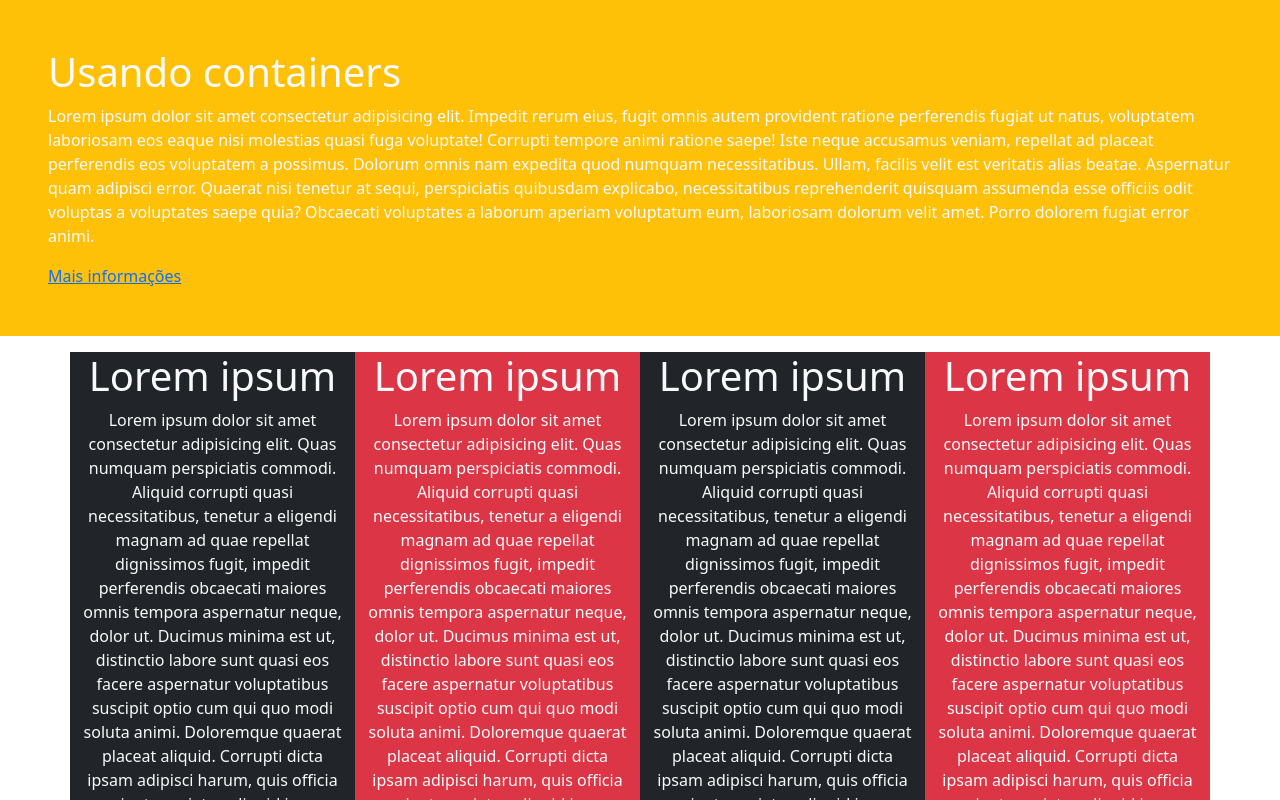
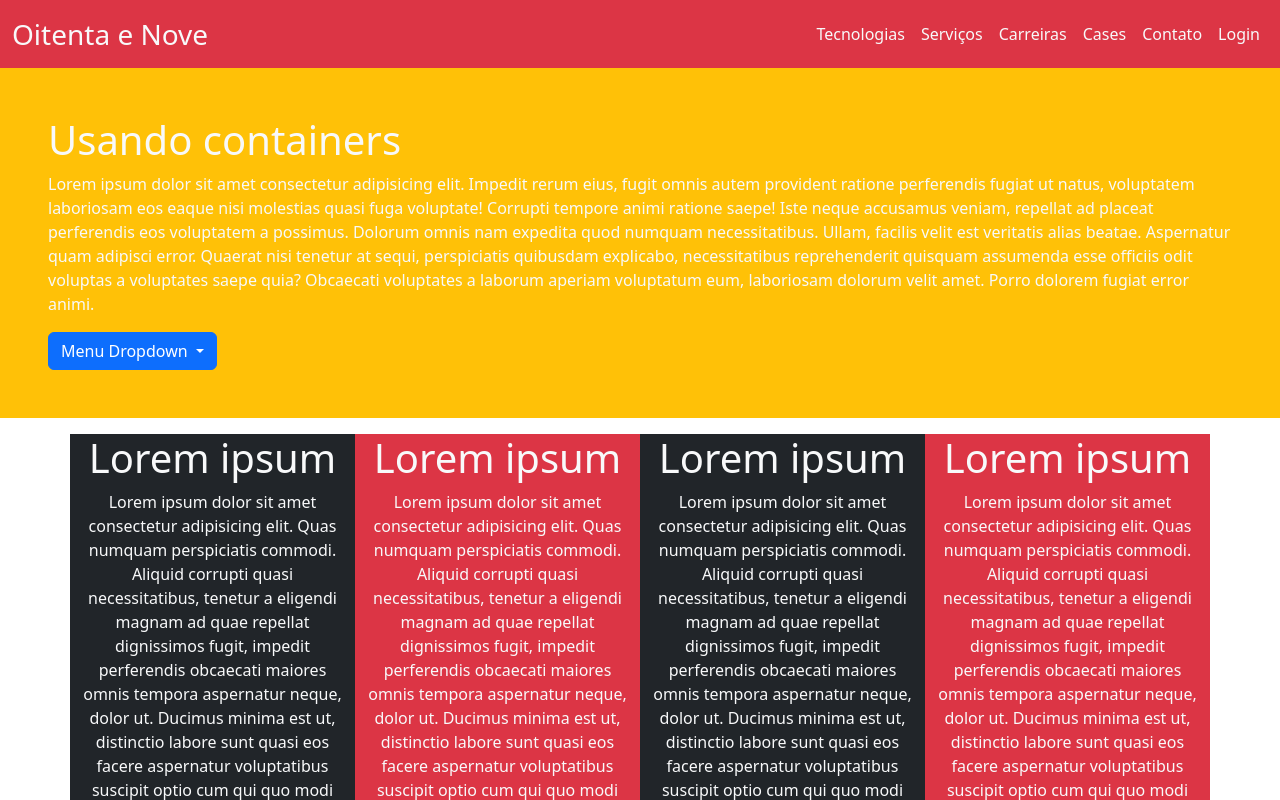
Before and after one commit to dudatiemiak/nc_bootstrap, a plain HTML site: page index.html in a window 1280 px wide. Shown: the top 800 px of the page. Drawn offline with nearby package versions, Linux system fonts and the light colour scheme.

Commit message:
Menus de navegação

```diff
--- a/index.html
+++ b/index.html
@@ -14,10 +14,60 @@
     <link href="https://fonts.googleapis.com/css2?family=Catamaran:wght@100..900&family=Poppins:ital,wght@0,100;0,200;0,300;0,400;0,500;0,600;0,700;0,800;0,900;1,100;1,200;1,300;1,400;1,500;1,600;1,700;1,800;1,900&display=swap" rel="stylesheet">
   </head>
   <body>
+    <!-- menu de navegação -->
+    <nav class="navbar navbar-expand-lg bg-danger navbar-dark">
+      <div class="container-fluid">
+          <a class="navbar-brand text-light fs-3" href="#">Oitenta e Nove</a>
+          <!-- navbar-toggler: ativa ou desativa a visualização do menu-sanduíche -->
+          <button class="navbar-toggler" type="button" data-bs-toggle="collapse" data-bs-target="#navbarNav"
+              aria-controls="navbarNav" aria-expanded="false" aria-label="Toggle navigation">
+              <!-- navbar-toggler-icon: classe para inserir o ícone do menu-sanduíche -->
+              <span class="navbar-toggler-icon"></span>
+          </button>
+          <div class="collapse navbar-collapse" id="navbarNav">
+              <ul class="navbar-nav ms-auto">
+                  <!-- nav-item: define as opções existentes no menu (tem que estar na tag li) -->
+                  <li class="nav-item">
+                      <a class="nav-link text-light" aria-current="page" href="#">Tecnologias</a>
+                  </li>
+                  <li class="nav-item">
+                      <a class="nav-link text-light" href="#">Serviços</a>
+                  </li>
+                  <li class="nav-item">
+                      <a class="nav-link text-light" href="#">Carreiras</a>
+                  </li>
+                  <li class="nav-item">
+                      <a class="nav-link text-light" href="#">Cases</a>
+                  </li>
+                  <li class="nav-item">
+                      <a class="nav-link text-light" href="#">Contato</a>
+                  </li>
+                  <li class="nav-item">
+                      <a class="nav-link text-light" href="#">Login</a>
+                  </li>
+              </ul>
+          </div>
+      </div>
+    </nav>
     <div class="container-fluid bg-warning text-light p-5">
       <h1>Usando containers</h1>
       <p>Lorem ipsum dolor sit amet consectetur adipisicing elit. Impedit rerum eius, fugit omnis autem provident ratione perferendis fugiat ut natus, voluptatem laboriosam eos eaque nisi molestias quasi fuga voluptate! Corrupti tempore animi ratione saepe! Iste neque accusamus veniam, repellat ad placeat perferendis eos voluptatem a possimus. Dolorum omnis nam expedita quod numquam necessitatibus. Ullam, facilis velit est veritatis alias beatae. Aspernatur quam adipisci error. Quaerat nisi tenetur at sequi, perspiciatis quibusdam explicabo, necessitatibus reprehenderit quisquam assumenda esse officiis odit voluptas a voluptates saepe quia? Obcaecati voluptates a laborum aperiam voluptatum eum, laboriosam dolorum velit amet. Porro dolorem fugiat error animi.</p>
-      <a href="">Mais informações</a>
+      <!-- botão dropdown -->
+      <div class="dropdown">
+        <button class="btn btn-primary dropdown-toggle" type="button"
+        id="meudropdown" data-bs-toggle="dropdown">Menu Dropdown
+        </button>
+        <!-- lista html -->
+        <ul class="dropdown-menu">
+            <!-- cada opção -->
+            <li><a class="dropdown-item" href="#">Opção
+               1</a></li>
+            <li><a class="dropdown-item" href="#">Opção
+               2</a></li>
+            <li><a class="dropdown-item" href="#">Opção
+               3</a></li>
+        </ul>
+    </div>
     </div>
 
     <div class="container">
@@ -64,6 +114,7 @@
         <!-- <h1 class="display-1">Meu projeto web</h1> -->
         <h1 class="my-font text-end">Meu Projeto Web</h1>
         <p class="lead text-center">Lorem ipsum dolor sit amet, consectetur adipisicing elit. Fugit animi ratione voluptatum distinctio reprehenderit maxime vero totam voluptatem mollitia eaque. Sint temporibus eius non! Iusto excepturi quos consequatur pariatur recusandae repudiandae optio libero quisquam aliquid quia veritatis, dolore quas saepe voluptates deleniti nobis nulla ratione iure aliquam eum unde tempore!</p>
+        <button type="button" class="btn btn-info text-light btn-lg">Clique aqui</button>
       </div>
 
       <div class= "row my-3">
```
